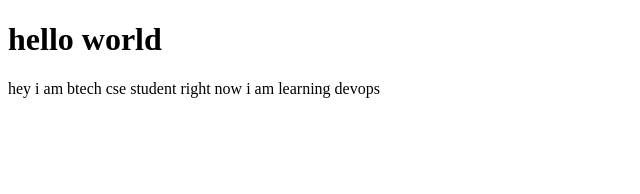
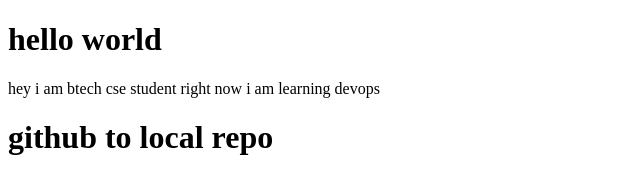
Before and after one commit to Payal-Saharan/Devops-Practice, a plain HTML site: page index.html in a window 1280 px wide. Shown: the whole page, without its empty margins (0-640 px from the left). Drawn offline with Linux system fonts and the light colour scheme.

Commit message:
Add heading for GitHub to local repo

```diff
--- a/index.html
+++ b/index.html
@@ -8,5 +8,6 @@
 <body>
     <h1>hello world</h1>
     <p>hey i am btech cse student right now i am learning devops </p>
+    <h1>github to local repo</h1>
 </body>
 </html>
```
